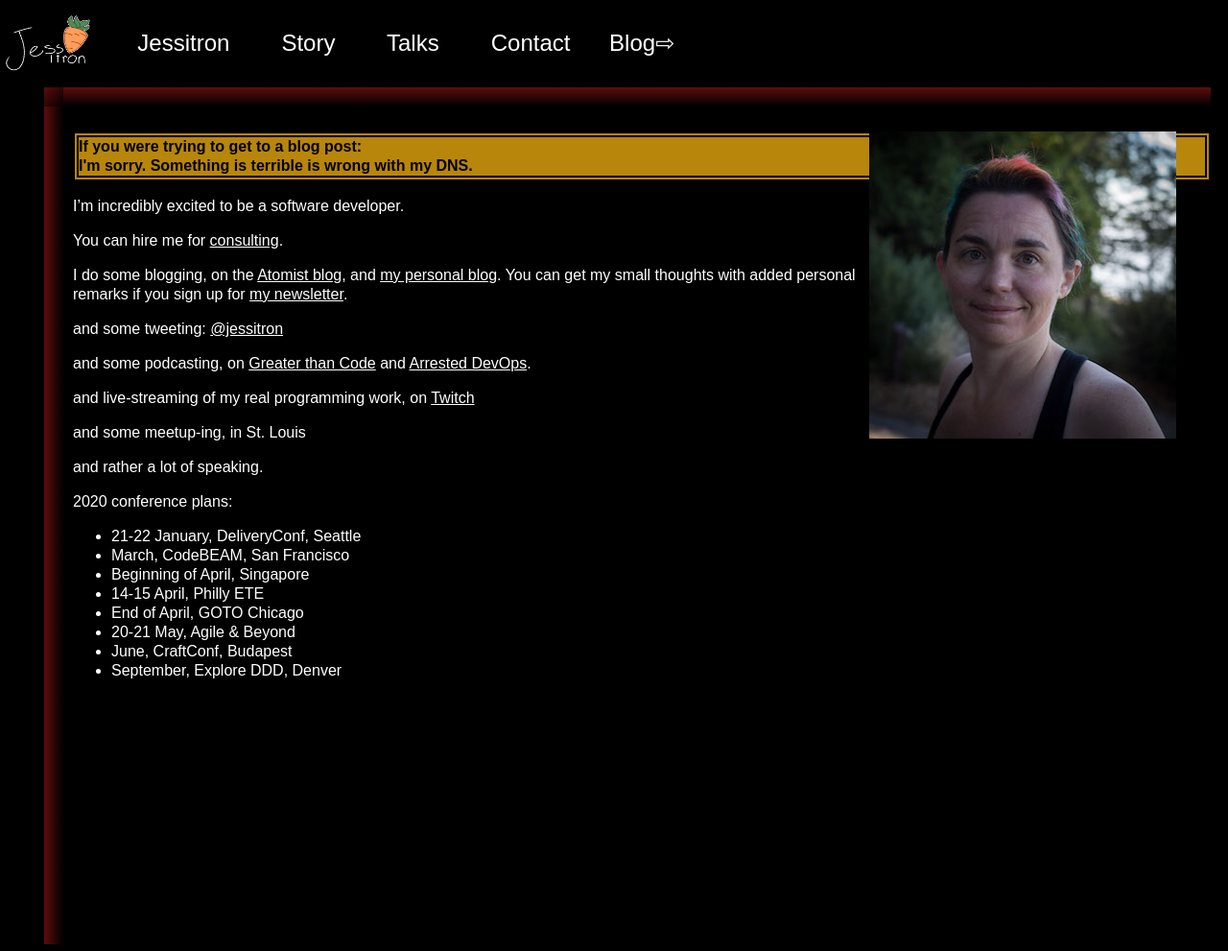
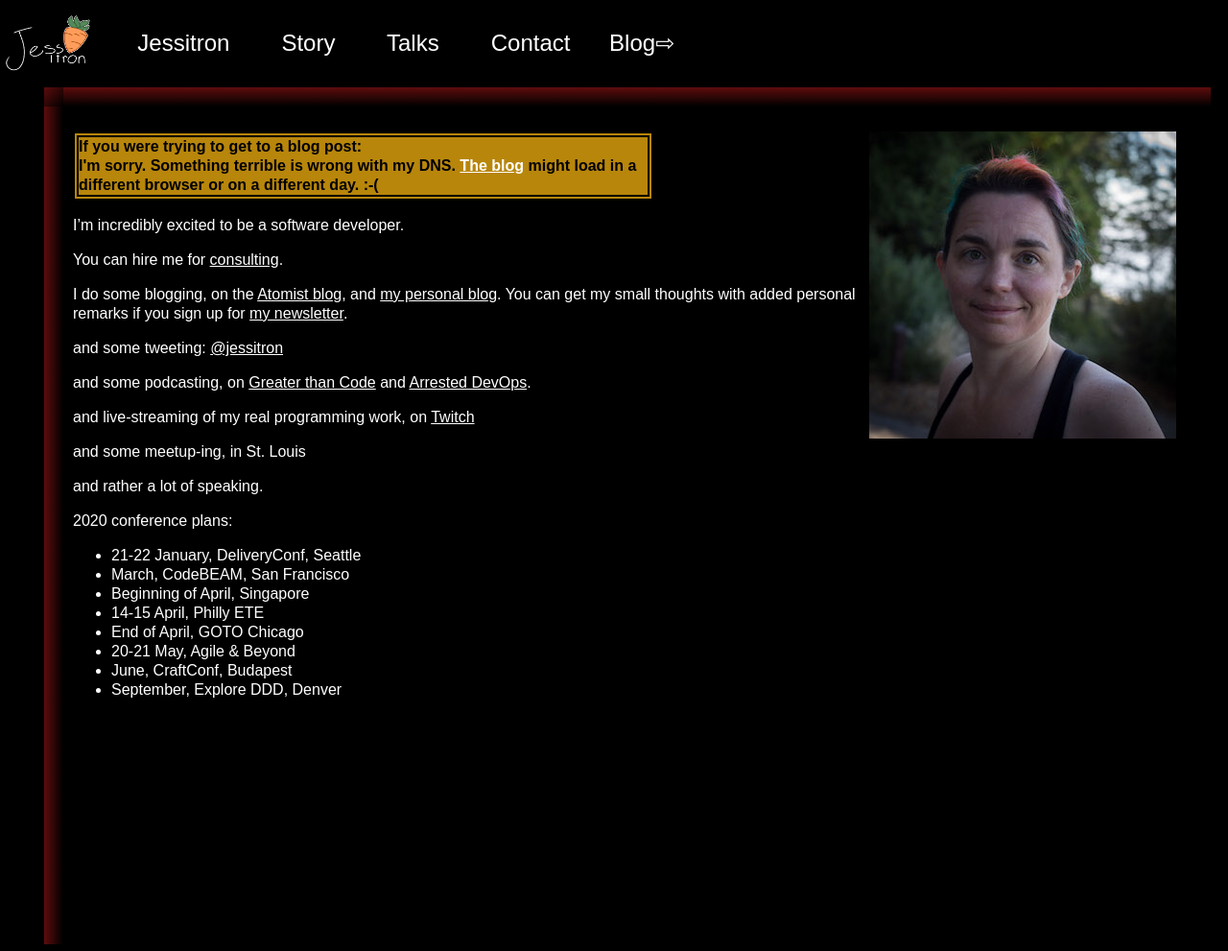
Before and after one commit to jessitron/jessitron.com, a Jekyll site: the page built from index.md, in a window 1280 px wide. Shown: the whole page at 96% size. Built offline with Jekyll 4.4.1, drawn with Linux system fonts in a browser that asks for light colours.

Commit message:
More complaints

```diff
--- a/index.md
+++ b/index.md
@@ -8,7 +8,7 @@
 If you were trying to get to a blog post:
 <br>
 I'm sorry.
-Something is terrible is wrong with my DNS.
+Something terrible is wrong with my DNS. <a href="https://blog.jessitron.com">The blog</a> might load in a different browser or on a different day. :-(
 </div>
 
 I'm incredibly excited to be a software developer.
--- a/stylesheets/styles.css
+++ b/stylesheets/styles.css
@@ -11,6 +11,7 @@
    background-color: darkgoldenrod;
    color: black;
    font-weight: bolder;
+   max-width: 50%;
 }
 
 img.logo {
```
